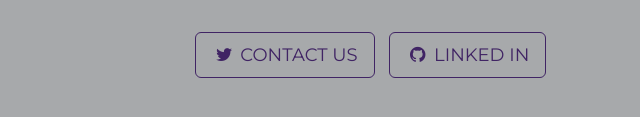
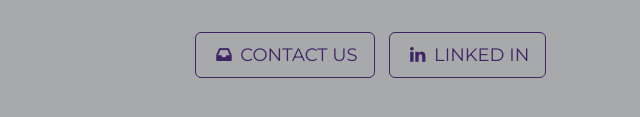
Before and after one commit to iotait/iotait-website, a plain HTML site: page index.html in a window 1280 px wide. Shown: the part 2611-2728 px from the top of the page, 273-913 px from the left. Drawn offline with nearby package versions, Linux system fonts and the light colour scheme.

Commit message:
Fix contact us icons

```diff
--- a/index.html
+++ b/index.html
@@ -115,9 +115,9 @@
                 <p>If you're interested in learning more about our company or discussing partnership opportunities, please use one of the contact methods below.</p>
                 <ul class="list-inline banner-social-buttons">
                     <li>
-						<a href="mailto:info@iotait.com" class="btn btn-default btn-lg"><i class="fa fa-twitter fa-fw"></i> <span class="network-name">Contact Us</span></a>
+						<a href="mailto:info@iotait.com" class="btn btn-default btn-lg"><i class="fa fa-inbox fa-fw"></i> <span class="network-name">Contact Us</span></a>
                     </li>
-                    <li><a href="https://www.linkedin.com/company/iota-it-inc" class="btn btn-default btn-lg"><i class="fa fa-github fa-fw"></i> <span class="network-name">Linked In</span></a>
+                    <li><a href="https://www.linkedin.com/company/iota-it-inc" class="btn btn-default btn-lg"><i class="fa fa-linkedin fa-fw"></i> <span class="network-name">Linked In</span></a>
                     </li>
                 </ul>
             </div>
```
